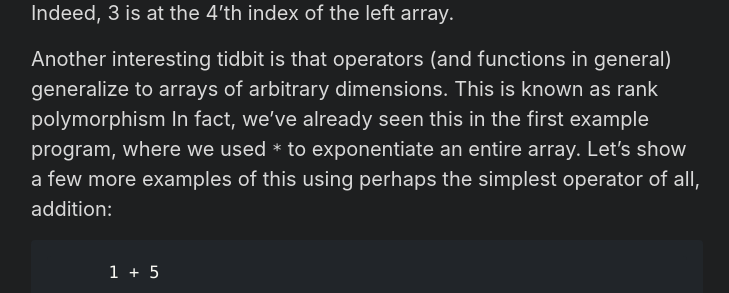
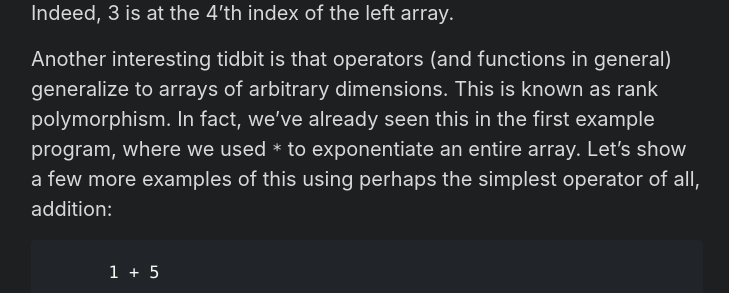
Before and after one commit to pema99/pema99.github.io, a Jekyll site: the page built from _posts/2022-07-29-interestinglangs.md, in a window 1280 px wide and 900 px high, scrolled down 25215 px. Shown: the part 213-506 px from the top of the window, without its empty margins (273-1002 px from the left). Built offline with Jekyll 4.4.1, drawn with Linux system fonts in a browser that asks for light colours.

````diff
--- a/_posts/2022-07-29-interestinglangs.md
+++ b/_posts/2022-07-29-interestinglangs.md
@@ -568,7 +568,7 @@ However, when applied dyadically, it gives us the index of the right argument in
 ```
 Indeed, 3 is at the 4'th index of the left array.
 
-Another interesting tidbit is that operators (and functions in general) generalize to arrays of arbitrary dimensions. This is known as rank polymorphism In fact, we've already seen this in the first example program, where we used `*` to exponentiate an entire array. Let's show a few more examples of this using perhaps the simplest operator of all, addition:
+Another interesting tidbit is that operators (and functions in general) generalize to arrays of arbitrary dimensions. This is known as rank polymorphism. In fact, we've already seen this in the first example program, where we used `*` to exponentiate an entire array. Let's show a few more examples of this using perhaps the simplest operator of all, addition:
 
 ```
       1 + 5
````
